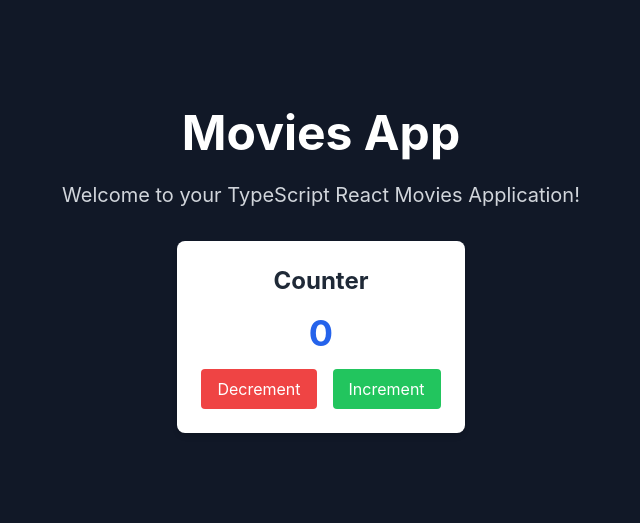
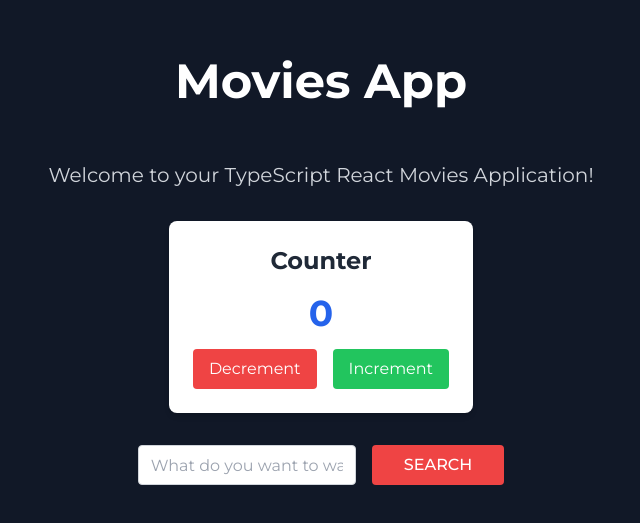
Before and after one commit to alexandrutopala/movies-reactjs-25q3gm, a React (Create React App) app: page / in a window 1280 px wide. Shown: the part 129-652 px from the top of the page, without its empty margins (319-959 px from the left). Built offline with nearby package versions, Linux system fonts and the light colour scheme.

Commit message:
added searchform component

```diff
--- a/src/App.tsx
+++ b/src/App.tsx
@@ -1,10 +1,11 @@
 import React from 'react';
 import Counter from './components/common/Counter';
+import SearchForm from './components/movie/SearchForm';
 
 function App() {
   return (
     <div className="min-h-screen bg-gray-900 text-white">
-      <header className="flex flex-col items-center justify-center min-h-screen p-8">
+      <header className="flex flex-col items-center justify-center min-h-screen p-8 space-y-8">
         <h1 className="text-5xl font-bold mb-6 text-center">
           Movies App
         </h1>
@@ -12,6 +13,7 @@ function App() {
           Welcome to your TypeScript React Movies Application!
         </p>
         <Counter initialValue={0} />
+        <SearchForm onSearch={(query) => {console.log(query)}} />
       </header>
     </div>
   );
--- /dev/null
+++ b/src/components/movie/SearchForm.tsx
@@ -0,0 +1,56 @@
+import React, { useState, useRef } from 'react'
+
+interface SearchFormProps {
+    onSearch: (query: string) => void
+}
+
+const SearchForm = ({onSearch}: SearchFormProps) => {
+  const [query, setQuery] = useState<string>('')
+  const lastSearchedQueryRef = useRef<string>('')
+  const searchButtonRef = useRef<HTMLButtonElement>(null)
+
+  const handleSearch = () => {
+    if (query !== lastSearchedQueryRef.current) {
+      onSearch(query)
+      lastSearchedQueryRef.current = query
+    }
+  }
+
+  const handleBlur = (e: React.FocusEvent<HTMLInputElement>) => {
+    if (e.relatedTarget === searchButtonRef.current) {
+      return
+    }
+
+    if (query !== lastSearchedQueryRef.current) {
+      onSearch(query)
+      lastSearchedQueryRef.current = query
+    }
+  }
+
+  return (
+    <div className='flex justify-center items-center space-x-4 font-montserrat'>
+        <input
+            type="text"
+            placeholder='What do you want to watch?'
+            className='text-black w-full max-w-lg p-3 rounded border border-gray-300 focus:outline-none focus:ring-2 focus:ring-blue-500 font-montserrat h-10'
+            onChange={(e) => {
+                setQuery(e.target.value)
+            }}
+            value={query}
+            onBlur={handleBlur}
+            onKeyDown={(e) => {
+                if (e.key === 'Enter') {
+                    handleSearch()
+                }
+            }}
+        />
+        <button
+            ref={searchButtonRef}
+            className='px-8 bg-red-500 text-white rounded hover:bg-red-600 uppercase font-montserrat font-medium h-10'
+            onClick={handleSearch}
+        >Search</button>
+    </div>
+  )
+}
+
+export default SearchForm
--- a/src/index.css
+++ b/src/index.css
@@ -1,10 +1,12 @@
+@import url('https://fonts.googleapis.com/css2?family=Montserrat:wght@300;400;500;600;700&display=swap');
+
 @tailwind base;
 @tailwind components;
 @tailwind utilities;
 
 body {
   margin: 0;
-  font-family: -apple-system, BlinkMacSystemFont, 'Segoe UI', 'Roboto', 'Oxygen',
+  font-family: 'Montserrat', -apple-system, BlinkMacSystemFont, 'Segoe UI', 'Roboto', 'Oxygen',
     'Ubuntu', 'Cantarell', 'Fira Sans', 'Droid Sans', 'Helvetica Neue',
     sans-serif;
   -webkit-font-smoothing: antialiased;
--- a/tailwind.config.js
+++ b/tailwind.config.js
@@ -4,7 +4,11 @@ module.exports = {
     "./src/**/*.{js,jsx,ts,tsx}",
   ],
   theme: {
-    extend: {},
+    extend: {
+      fontFamily: {
+        'montserrat': ['Montserrat', 'sans-serif'],
+      },
+    },
   },
   plugins: [],
 }
```
